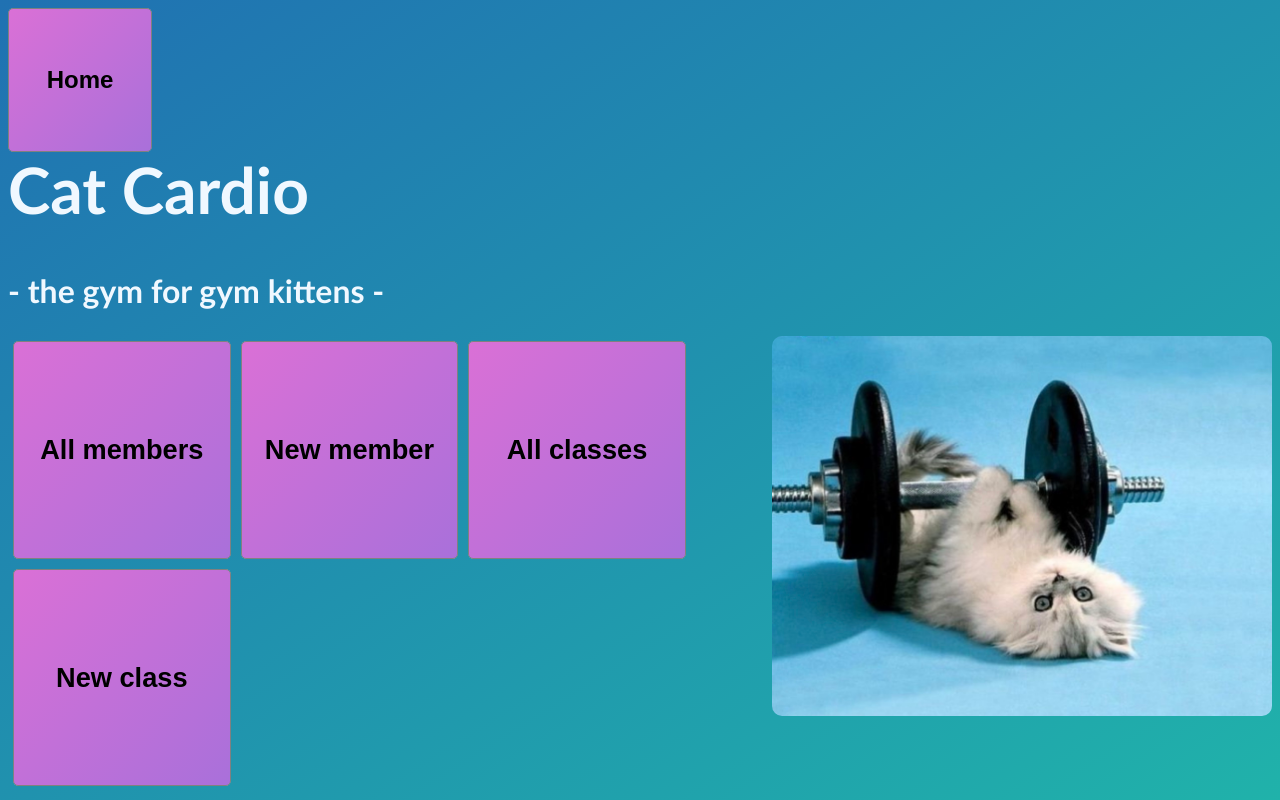
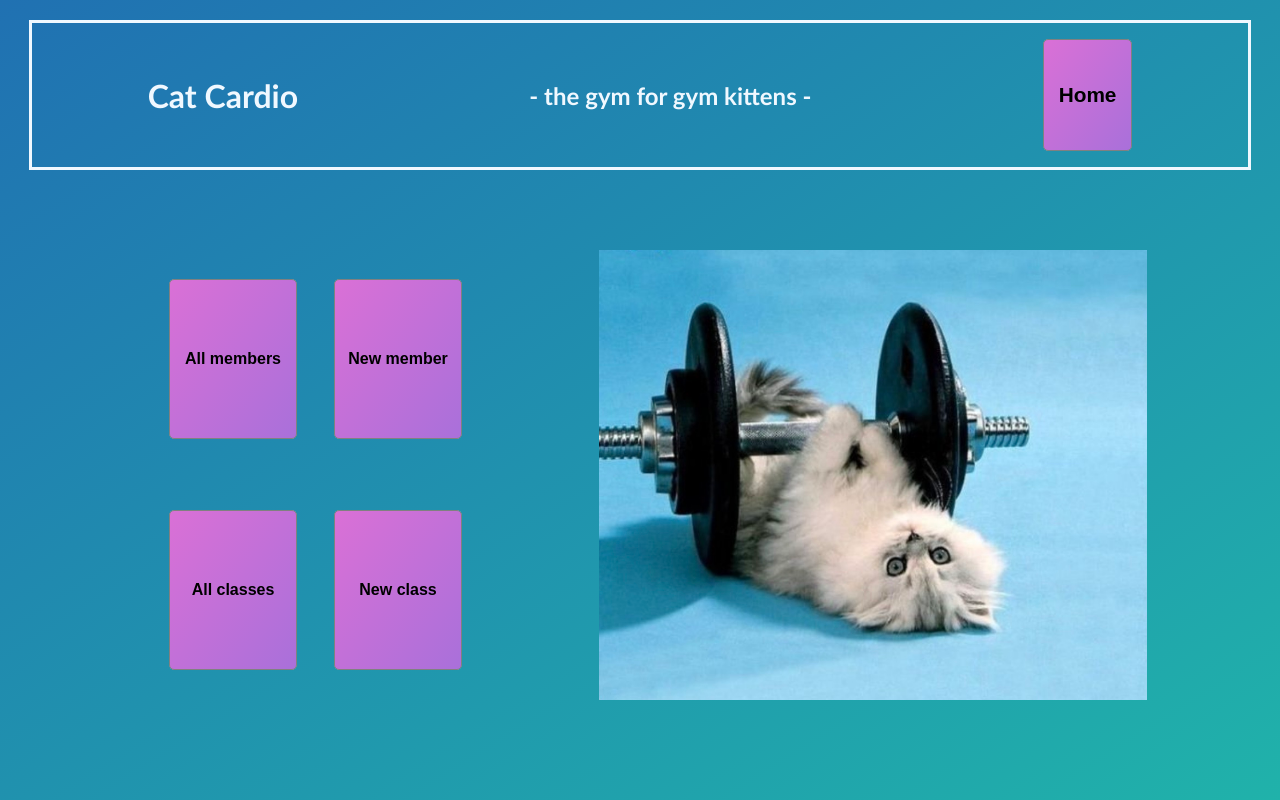
Before and after one commit to D-oro/gym, a Flask app: page / in a window 1280 px wide. Run offline with Flask 2, Linux system fonts and the light colour scheme.

Commit message:
layout improvements

```diff
--- a/static/css/style.css
+++ b/static/css/style.css
@@ -1,39 +1,130 @@
 html {
-    /* background: #20b2aa; */
-    height: 100%;
+    height: 100vh;
+    width: 100vw;
+    background-color: green;
     background-image: linear-gradient(to bottom right, #2071B2, #20b2aa);
     font-family: 'Trebuchet MS', 'Lucida Sans Unicode', 'Lucida Grande', 'Lucida Sans', Arial, sans-serif;
     color: aliceblue;
     background-size: cover;
     background-repeat: no-repeat;
-
+    display: flex;
+    justify-content: center;
+    align-items: center;
+    margin:0;
+    padding: 0;
 }
 
-img{
-    border-radius: 10px;
+.index-main{
+    display: flex;
+    flex-direction: column;
+    justify-content: center;
+    align-items: center;
+    height: 95vh;
+    width: 95vw;
 }
 
-.alignright{
-    align-self: flex-end;
+.index-header{
+    display: flex;
+    flex-direction: row;
+    justify-content: space-around;
+    align-items: center;
+    height: 20%;
+    width: 100%;
+    contain: content;
+    border-style: solid;
 }
 
-header{
-    height: 100px;
+.button1{
+    width: 7vw;
+    height: 14vh;
+    background-image: linear-gradient(to bottom right, #da70d6, #A970DA);
+    border: 1px solid grey;
+    font-weight: bold;
+    font-size: 1.3em;
+    border-radius: 5px;
 }
 
-.flex{
-    display:flex;
-    flex-direction: row;
-    flex-flow: row wrap;
+.index-body{
+    display: flex;
+    justify-content: space-evenly;
+    align-items: center;
+    height: 80%;
+    width: 100%;
 }
 
-.booking{
-    display: flex;
-    justify-content: space-between
+.index-image{
+    height: 80%;
+    width: 45%;
+    background-image: url(/static/images/index.jpg);
+    background-position: center;
+    background-size: contain;
+    background-repeat: no-repeat;
 }
 
-button, input{
-    font-size: 1.1em;
+.index-buttons{
+    height: 80%;
+    width: 30%;
+    display: flex;
+    flex-wrap: wrap;
+    contain: content;
+    justify-content: space-evenly;
+    align-items: center;
+}
+
+.button2{
+    width: 10vw;
+    height: 20vh;
+    background-image: linear-gradient(to bottom right, #da70d6, #A970DA);
+    border: 1px solid #808080;
+    text-align: center;
+    align-items: center;
+    font-weight: bold;
+    contain: content;
+    border-radius: 5px;
+    font-size: 1em;
+}
+
+
+/* new class */
+
+.new-main{
+    display: flex;
+    flex-direction: column;
+    justify-content: center;
+    align-items: center;
+    height: 95vh;
+    width: 95vw;
+}
+
+.new-header{
+    display: flex;
+    flex-direction: row;
+    justify-content: space-around;
+    align-items: center;
+    height: 20%;
+    width: 100%;
+    contain: content;
+    border-style: solid;
+}
+
+.new-body{
+    display: flex;
+    flex-direction: row;
+    justify-content: space-evenly;
+    align-items: center;
+    height: 80%;
+    width: 100%;
+}
+
+.new-text{
+    width: 45%;
+    height: 80%;
+}
+
+form{
+    line-height: 2;
+    width: 45%;
+    height: 55%;
 }
 
 label, select{
@@ -42,69 +133,14 @@ label, select{
     font-size: 1.3em;
 }
 
-.button2{
-    min-width: 8em;
-    min-height: 8em;
-    background-image: linear-gradient(to bottom right, #da70d6, #A970DA);
-    border: 1px solid #808080;
-    text-align: center;
-    align-items: center;
-    font-weight: bold;
-    font-size: 1.7em;
-    border-radius: 5px;
-    margin: 5px;
-}
-
-.button1{
-    min-width: 6em;
-    min-height: 6em;
-    background-image: linear-gradient(to bottom right, #da70d6, #A970DA);
-    border: 1px solid grey;
-    font-weight: bold;
-    font-size: 1.5em;
-    border-radius: 5px;
-}
-
-
-.button3{
-    width: 120px;
-    min-height: 40px;
-    background-image: linear-gradient(to bottom right, #da70d6, #A970DA);
-    border: 1px solid grey;
-    font-weight: bold;
-    font-size: 1.5em;
-    margin-top: 20px;
-    border-radius: 5px;
-}
-
-div{
-    margin: 0.8em;
-}
-
 td{
     padding: 0px 0px 5px 10px;
     text-align: left;
-    font-size: 1.5em;
+    font-size: 1em;
 }
 
 th{
     padding: 0px 10px 5px 10px;
     text-align: left;
-    font-size: 1.5em;
+    font-size: 1em;
 }
-
-h1, h2, h3{
-    text-align: left;
-}
-
-h1{
-    font-size: 4em;
-}
-
-h2{
-    font-size: 2em;
-}
-
-h3{
-    font-size: 1.5em;
-}
--- a/templates/bookings/new.html
+++ b/templates/bookings/new.html
@@ -21,7 +21,7 @@
             {% endfor %}
         </select>
 
-    <button type="submit" class="button3">add member</button>
+    <button type="submit" class="button1">add member</button>
 
 </form>
 
--- a/templates/index.html
+++ b/templates/index.html
@@ -1,23 +1,25 @@
 {% extends "base.html" %}
 {% block content %}
-<header>
-    <a href="/"><button class="button1">Home</button></a>
-</header>
 
+<div class="index-main">
 
-<h1>Cat Cardio</h1>
-<h2> - the gym for gym kittens - </h2>
+    <header class="index-header">
+        <h1>Cat Cardio</h1>
+        <h2> - the gym for gym kittens - </h2>
+        <a href="/"><button class="button1">Home</button></a>
+    </header>
 
+    <p class="index-body">
+        <span class="index-buttons">
+            <a href="/members"><button class="button2">All members</button></a>
+            <a href="/members/new"><button class="button2">New member</button></a>
+            <a href="/courses"><button class="button2">All classes</button></a>
+            <a href="/courses/new"><button class="button2">New class</button></a>
+        </span>
+        <span class="index-image"></span>
+    </p>
 
-<body>
-<img src="/static/images/index.jpg" alt="kitten with dumbbell" style="float:right" width="500px" height="380px">
-    <main class="flex">
-        <a href="/members"><button class="button2">All members</button></a>
-        <a href="/members/new"><button class="button2">New member</button></a>
-        <a href="/courses"><button class="button2">All classes</button></a>
-        <a href="/courses/new"><button class="button2">New class</button></a>
-    </main>
-</body>
+</div>
 
 
 {% endblock %}
```
Also changed, not shown: templates/courses/new.html (+12 -8 lines), templates/members/new.html (+11 -2 lines).
